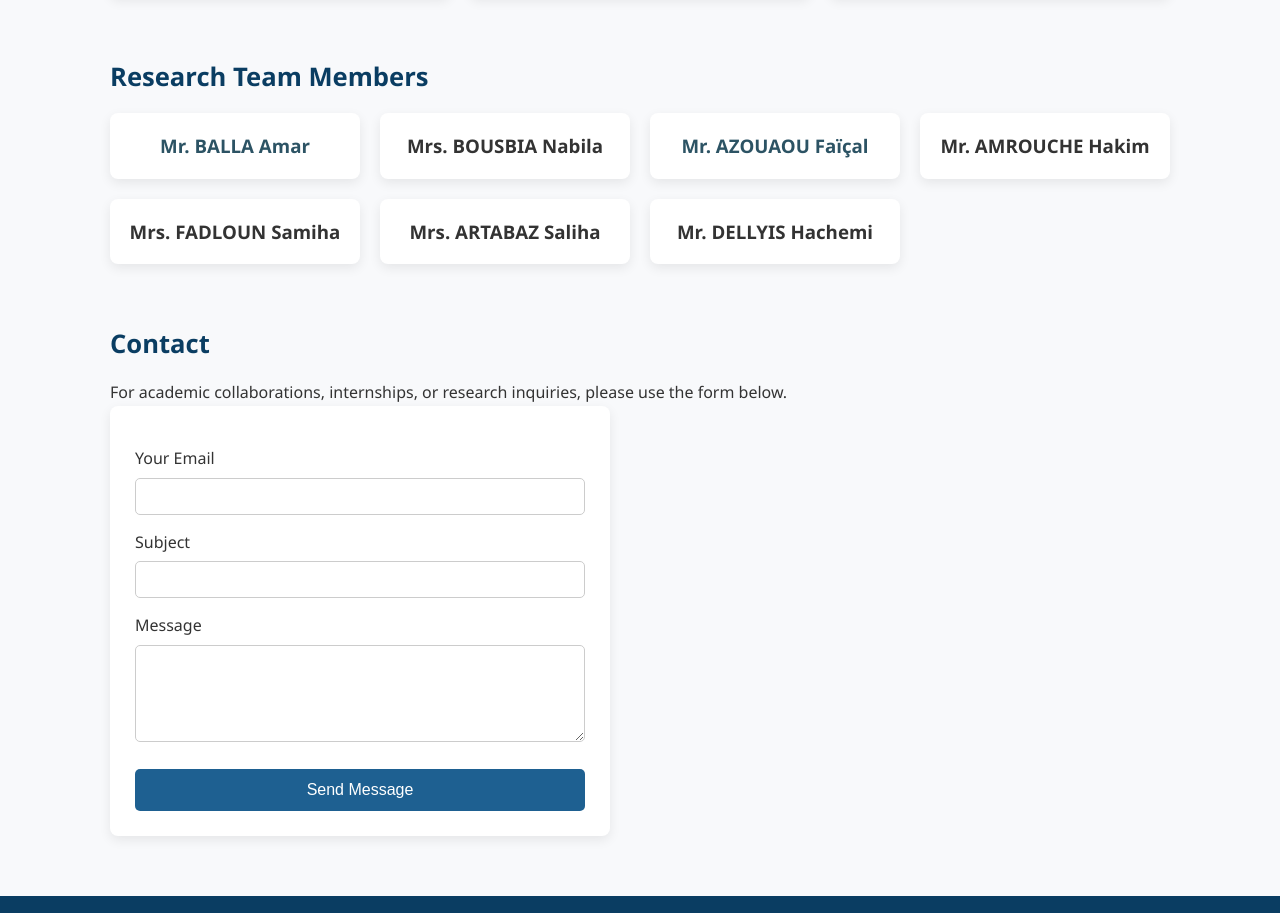
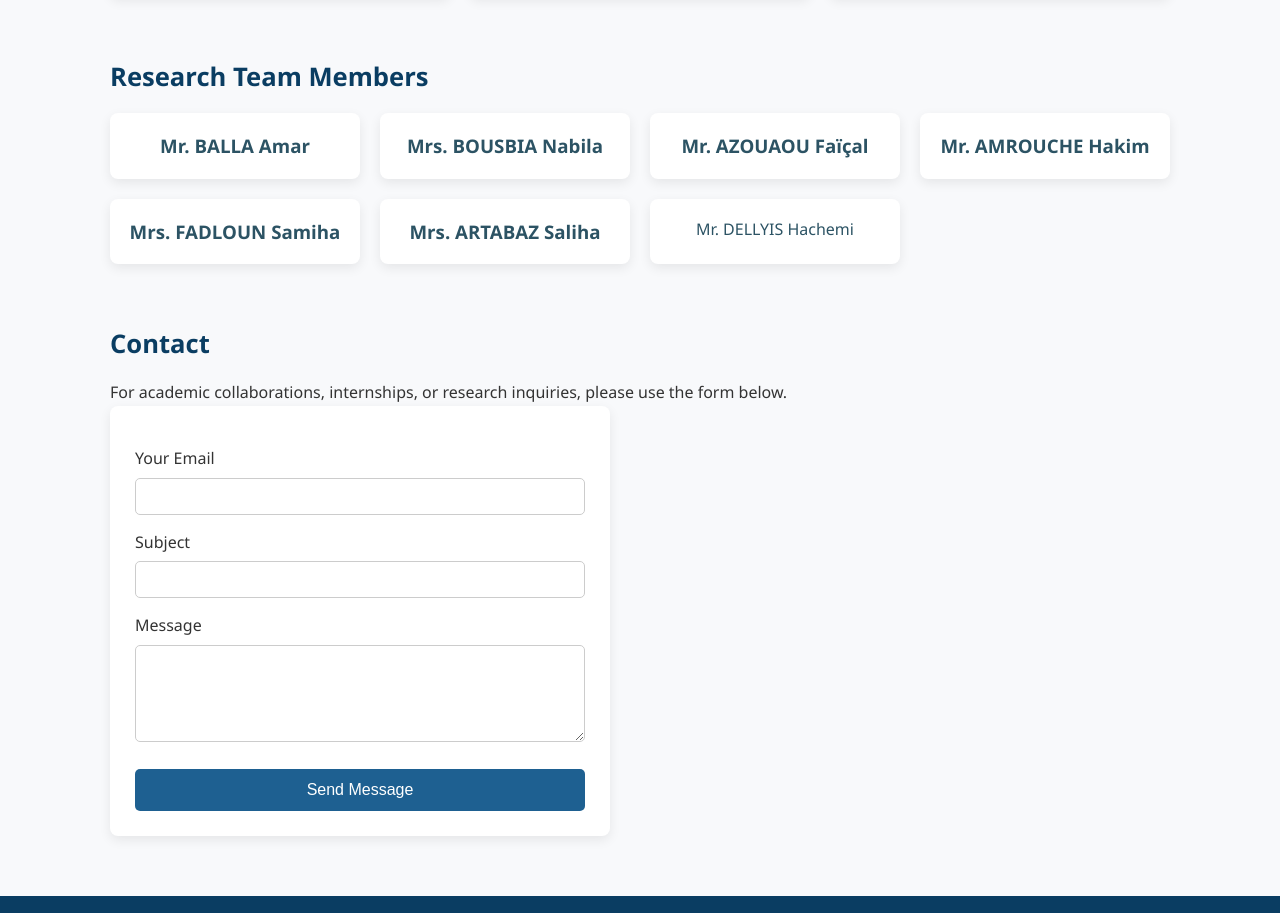
Before and after one commit to samfad91/TEL, a plain HTML site: page index.html in a window 1280 px wide. Shown: the part 1220-2133 px from the top of the page. Drawn offline with Linux system fonts and the light colour scheme.

Commit message:
add member link

```diff
--- a/index.html
+++ b/index.html
@@ -166,31 +166,59 @@
         </div>
 
         <div class="member">
-            <h3>Mrs. BOUSBIA Nabila</h3>
+          <h3>
+            <a href="https://scholar.google.com/citations?user=_u5IOC4AAAAJ&hl=fr" target="_blank">
+            Mrs. BOUSBIA Nabila
+           </a>
+          </h3>
         </div>
 
         <div class="member">
             <h3>
-                <a href="https://talents.esi.dz/scolar/enseignant_detail/20/" target="_blank">
+                <a href="https://scholar.google.com/citations?user=IaLjS0kAAAAJ&hl=en" target="_blank">
                     Mr. AZOUAOU Faïçal
                 </a>
             </h3>
         </div>
 
         <div class="member">
-            <h3>Mr. AMROUCHE Hakim</h3>
+
+             <h3>
+                <a href="https://scholar.google.com/citations?user=y5DKQy4AAAAJ&hl=ar" target="_blank">
+                   Mr. AMROUCHE Hakim
+                </a>
+            </h3>
+
         </div>
 
         <div class="member">
-            <h3>Mrs. FADLOUN Samiha</h3>
+           <h3>
+                <a href="https://fadloun.esi.dz/" target="_blank">
+                  Mrs. FADLOUN Samiha
+                </a>
+            </h3>
+
+
         </div>
 
         <div class="member">
-            <h3>Mrs. ARTABAZ Saliha</h3>
+
+
+             <h3>
+                <a href="https://scholar.google.com/citations?user=R0oPubgAAAAJ&hl=en" target="_blank">
+                  Mrs. ARTABAZ Saliha
+                </a>
+            </h3>
         </div>
 
         <div class="member">
-            <h3>Mr. DELLYIS Hachemi</h3>
+
+
+
+                <a href="https://talents.esi.dz/scolar/enseignant_detail/65/" target="_blank">
+                 Mr. DELLYIS Hachemi
+                </a>
+            </h3>
         </div>
 
     </div>
```
